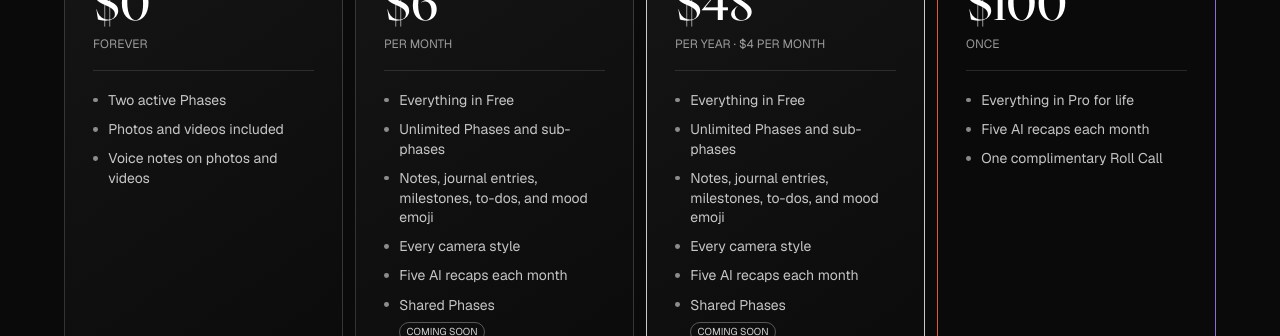
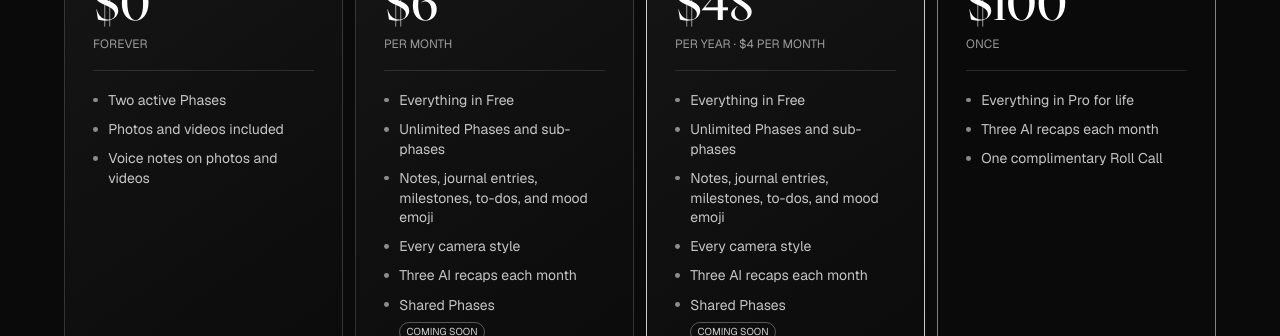
Before and after one commit to phaseroll-app/phaseroll-web, a Next.js app: page / in a window 1280 px wide. Shown: the part 5220-5556 px from the top of the page. Built offline with nearby package versions, Linux system fonts and the light colour scheme; no server answers.

Commit message:
changed 5 to 3 ai recaps

```diff
--- a/app/components/Pricing.tsx
+++ b/app/components/Pricing.tsx
@@ -36,7 +36,7 @@ const PLANS: Plan[] = [
         name: "Notes, journal entries, milestones, to-dos, and mood emoji",
       },
       { name: "Every camera style" },
-      { name: "Five AI recaps each month" },
+      { name: "Three AI recaps each month" },
       { name: "Shared Phases", comingSoon: true },
       { name: "Bring your own cloud", comingSoon: true },
     ],
@@ -53,7 +53,7 @@ const PLANS: Plan[] = [
         name: "Notes, journal entries, milestones, to-dos, and mood emoji",
       },
       { name: "Every camera style" },
-      { name: "Five AI recaps each month" },
+      { name: "Three AI recaps each month" },
       { name: "Shared Phases", comingSoon: true },
       { name: "Bring your own cloud", comingSoon: true },
     ],
@@ -66,7 +66,7 @@ const PLANS: Plan[] = [
     cadence: "once",
     features: [
       { name: "Everything in Pro for life" },
-      { name: "Five AI recaps each month" },
+      { name: "Three AI recaps each month" },
       { name: "One complimentary Roll Call" },
     ],
     badge: "First 100 on waitlist",
```
